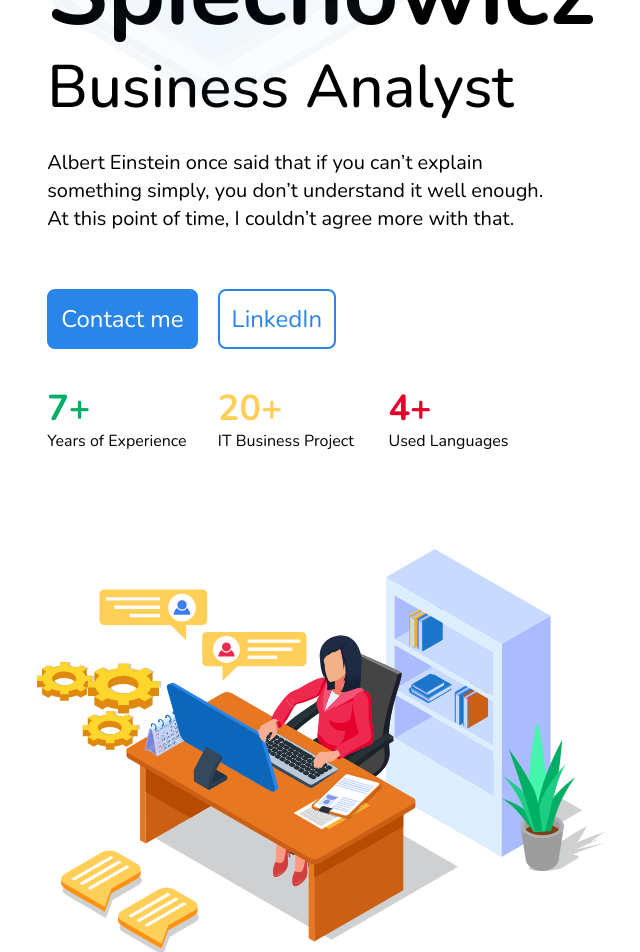
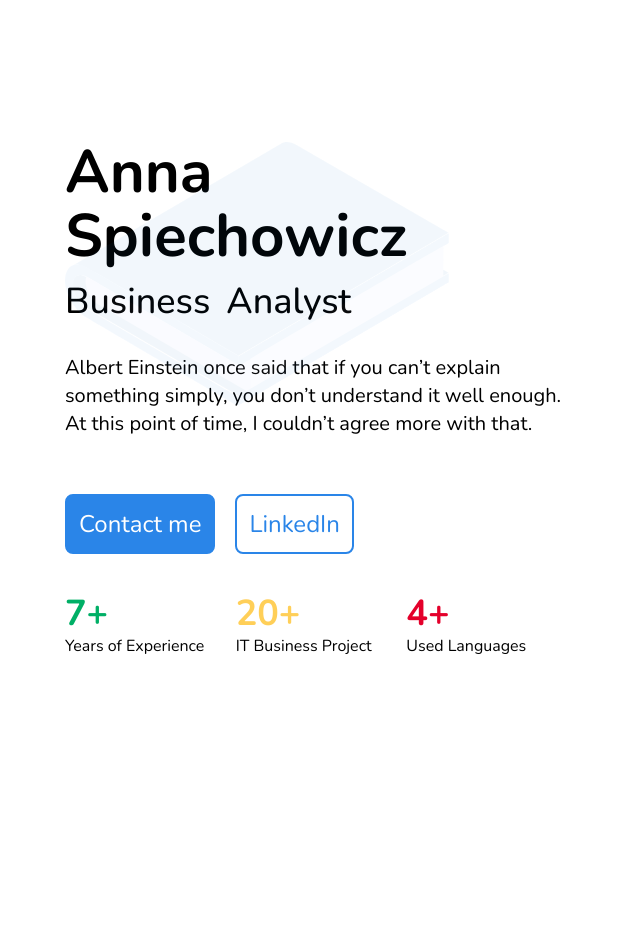
Before and after one commit to MSpiechowicz/annaspiechowicz.com, a React (Vite) app: page / in a window 1280 px wide. Shown: the top 952 px of the page, without its empty margins (319-959 px from the left). After the commit the page ends 800 px from the top, so only its background shows below. Built offline with nearby package versions, Linux system fonts and the light colour scheme.

Commit message:
adjust the styles for the mobile view, remove the graphics from the smaller devices

```diff
--- a/src/components/AppExperience.jsx
+++ b/src/components/AppExperience.jsx
@@ -3,7 +3,7 @@ import AppExperienceItem from "./AppExperienceItem";
 
 function AppExperience() {
   return (
-    <div className="grid grid-cols-3 gap-4 lg:gap-0 mt-6 md:mt-10 max-w-lg lg:max-w-lg">
+    <div className="grid grid-cols-3 gap-4 lg:gap-0 mt-8 md:mt-10 max-w-lg lg:max-w-lg">
       <AppExperienceItem
         title="7+"
         description="Years of Experience"
--- a/src/components/AppGraphic.jsx
+++ b/src/components/AppGraphic.jsx
@@ -3,7 +3,7 @@ import BusinessWoman from "../assets/business-woman.svg";
 
 function AppGraphic() {
   return (
-    <div className="mt-10 lg:mt-24 2xl:mt-0 flex flex-row justify-center self-center md:w-3/5 lg:w-auto 2xl:h-1/2">
+    <div className="hidden mt-10 lg:mt-24 2xl:mt-0 2xl:flex flex-row justify-center self-center md:w-3/5 lg:w-auto 2xl:h-1/2">
       <img src={BusinessWoman} alt="business woman" />
     </div>
   );
--- a/src/components/AppTitle.jsx
+++ b/src/components/AppTitle.jsx
@@ -5,11 +5,11 @@ function AppTitle() {
   return (
     <div className="flex flex-col gap-2 md:gap-4 static">
       <AppBook />
-      <div className="text-4xl md:text-6xl lg:text-8xl font-bold flex flex-col gap-1">
+      <div className="text-4xl md:text-6xl font-bold flex flex-col gap-1">
         <h1>Anna</h1>
         <h1>Spiechowicz</h1>
       </div>
-      <div className="text-2xl md:text-4xl lg:text-6xl font-medium flex flex-row gap-2 md:gap-3 lg:gap-4">
+      <div className="text-2xl md:text-4xl font-medium flex flex-row gap-2 md:gap-3 lg:gap-4">
         <h2>Business</h2>
         <h2>Analyst</h2>
       </div>
```
